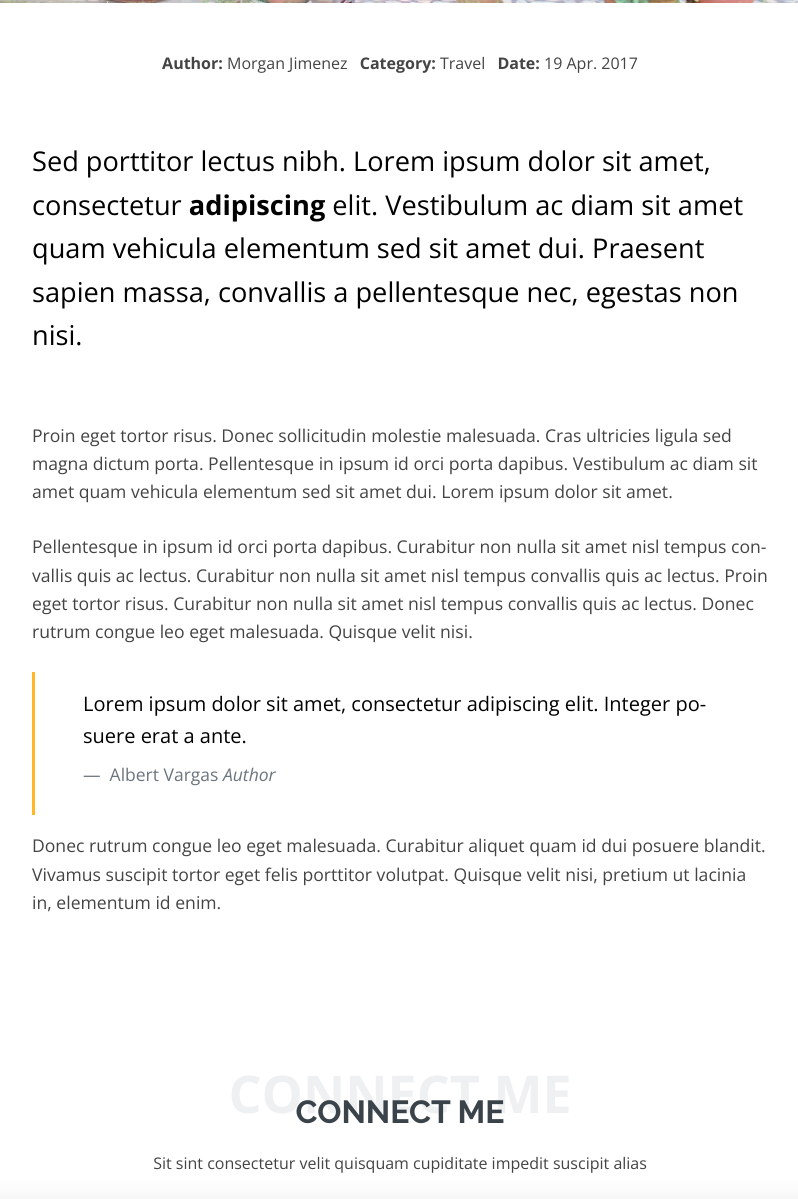
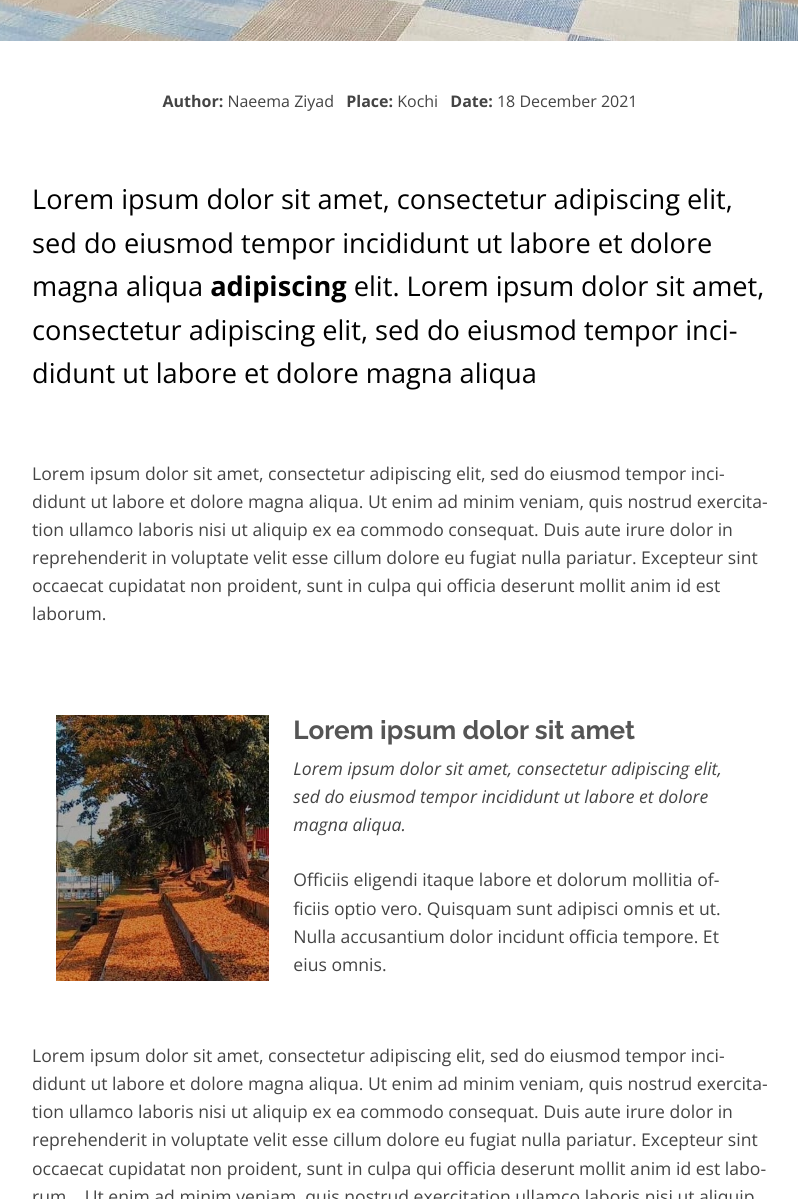
Before and after one commit to naeema-19/blog_cs, a plain HTML site: page blog-single.html in a window 1280 px wide. Shown: the part 1601-2800 px from the top of the page, without its empty margins (240-1038 px from the left). Drawn offline with nearby package versions, Linux system fonts and the light colour scheme.

Commit message:
Update blog-single.html

```diff
--- a/blog-single.html
+++ b/blog-single.html
@@ -37,16 +37,9 @@
 
     <nav id="navbar" class="navbar">
       <ul>
-        <li><a class="nav-link scrollto active" href="#hero">Home</a></li>
-        <li><a class="nav-link scrollto" href="#about">About</a></li>
+        <li><a class="nav-link scrollto active" href="index.html">Home</a></li>
         <li><a class="nav-link scrollto " href="index (2).html">Images</a></li>
-        <li class="dropdown"><a href="#blog"><span>My Blogs</span> <i class="bi bi-chevron-down"></i></a>
-          <ul>
-            <li><a href="#">Blog 1</a></li>
-            <li><a href="#">Blog 2</a></li>
-            <li><a href="#">Blog 3</a></li>
-          </ul>
-        </li>
+
         <li><a class="nav-link scrollto" href="#contact">Contact</a></li>
       </ul>
       <i class="bi bi-list mobile-nav-toggle"></i>
@@ -57,9 +50,9 @@
   <!-- ======= Hero Section ======= -->
   <section id="hero">
     <div class="hero-container">
-      <h1>Laura Thomson</h1>
-      <h2>I'm a Professional Photographer In New York City</h2>
-      <a href="#about" class="btn-scroll scrollto" title="Scroll Down"><i class="bx bx-chevron-down"></i></a>
+      <h1>MY IEEE JOURNEY</h1>
+      <h2>Lorem ipsum dolor sit amet</h2>
+      <a href="#blog" class="btn-scroll scrollto" title="Scroll Down"><i class="bx bx-chevron-down"></i></a>
     </div>
   </section><!-- End Hero -->
 
@@ -67,12 +60,12 @@
 
 
       <!-- ======= Blog Single ======= -->
-      <section class="news-single nav-arrow-b">
+      <section id="blog" class="news-single nav-arrow-b">
         <div class="container">
           <div class="row">
             <div class="col-sm-12">
               <div class="news-img-box">
-                <img src="assets/img/A2.jpeg" alt="" class="img-fluid">
+                <img src="assets/img/A14.jpeg" alt="" class="img-fluid">
               </div>
             </div>
             <div class="col-md-10 offset-md-1 col-lg-8 offset-lg-2">
@@ -80,48 +73,79 @@
                 <ul class="list-inline text-center color-a">
                   <li class="list-inline-item mr-2">
                     <strong>Author: </strong>
-                    <span class="color-text-a">Morgan Jimenez</span>
+                    <span class="color-text-a">Naeema Ziyad</span>
                   </li>
                   <li class="list-inline-item mr-2">
-                    <strong>Category: </strong>
-                    <span class="color-text-a">Travel</span>
+                    <strong>Place:</strong>
+                    <span class="color-text-a">Kochi</span>
                   </li>
                   <li class="list-inline-item">
                     <strong>Date: </strong>
-                    <span class="color-text-a">19 Apr. 2017</span>
+                    <span class="color-text-a">18 December 2021</span>
                   </li>
                 </ul>
               </div>
               <div class="post-content color-text-a">
                 <p class="post-intro">
-                  Sed porttitor lectus nibh. Lorem ipsum dolor sit amet, consectetur
-                  <strong>adipiscing</strong> elit. Vestibulum ac diam sit amet quam vehicula elementum sed sit amet dui.
-                  Praesent sapien massa, convallis a pellentesque nec, egestas non nisi.
+                  Lorem ipsum dolor sit amet, consectetur adipiscing elit, sed do eiusmod tempor incididunt ut labore et dolore
+                  magna aliqua
+                  <strong>adipiscing</strong> elit. Lorem ipsum dolor sit amet, consectetur adipiscing elit, sed do eiusmod tempor incididunt ut labore et dolore
+                  magna aliqua
                 </p>
                 <p>
-                  Proin eget tortor risus. Donec sollicitudin molestie malesuada. Cras ultricies ligula sed magna dictum
-                  porta. Pellentesque
-                  in ipsum id orci porta dapibus. Vestibulum ac diam sit amet quam vehicula elementum sed sit amet
-                  dui. Lorem ipsum dolor sit amet.
+                  Lorem ipsum dolor sit amet, consectetur adipiscing elit, sed do eiusmod tempor incididunt ut labore et dolore
+                  magna aliqua. Ut enim ad minim veniam, quis nostrud exercitation ullamco laboris nisi ut aliquip ex ea commodo
+                  consequat.
+                  Duis aute irure dolor in reprehenderit in voluptate velit esse cillum dolore eu fugiat nulla pariatur.
+                   Excepteur sint occaecat cupidatat non proident, sunt in culpa qui officia deserunt mollit anim id est laborum.
                 </p>
+    <section id="about" class="about">
+      <div class="container" data-aos="fade-up">
+
+        <div class="row">
+          <div class="col-lg-4">
+            <img src="assets/img/overlay-bg.jpeg" class="img-fluid" alt="">
+          </div>
+          <div class="col-lg-8 pt-4 pt-lg-0 content">
+            <h3>Lorem ipsum dolor sit amet</h3>
+            <p class="fst-italic">
+              Lorem ipsum dolor sit amet, consectetur adipiscing elit, sed do eiusmod tempor incididunt ut labore et dolore
+              magna aliqua.
+            </p>
+            <p>
+              Officiis eligendi itaque labore et dolorum mollitia officiis optio vero.
+               Quisquam sunt adipisci omnis et ut. Nulla accusantium dolor incidunt officia tempore.
+               Et eius omnis.
+              </p>
+          </div>
+        </div>
+
+      </div>
+    </section><!-- End About Section -->
                 <p>
-                  Pellentesque in ipsum id orci porta dapibus. Curabitur non nulla sit amet nisl tempus convallis quis ac
-                  lectus. Curabitur
-                  non nulla sit amet nisl tempus convallis quis ac lectus. Proin eget tortor risus. Curabitur non
-                  nulla sit amet nisl tempus convallis quis ac lectus. Donec rutrum congue leo eget malesuada.
-                  Quisque velit nisi.
+                  Lorem ipsum dolor sit amet, consectetur adipiscing elit, sed do eiusmod tempor incididunt ut labore et dolore
+                  magna aliqua. Ut enim ad minim veniam, quis nostrud exercitation ullamco laboris nisi ut aliquip ex ea commodo
+                  consequat.
+                  Duis aute irure dolor in reprehenderit in voluptate velit esse cillum dolore eu fugiat nulla pariatur.
+                   Excepteur sint occaecat cupidatat non proident, sunt in culpa qui officia deserunt mollit anim id est laborum.
+                . Ut enim ad minim veniam, quis nostrud exercitation ullamco laboris nisi ut aliquip ex ea commodo
+                  consequat.
+                  Duis aute irure dolor in reprehenderit in voluptate velit esse cillum dolore eu fugiat nulla pariatur.
+                   Excepteur sint occaecat cupidatat non proident, sunt in culpa qui officia deserunt mollit anim id est laborum.
                 </p>
                 <blockquote class="blockquote">
-                  <p class="mb-4">Lorem ipsum dolor sit amet, consectetur adipiscing elit. Integer posuere erat a ante.</p>
-                  <footer class="blockquote-footer">
-                    <strong>Albert Vargas</strong>
-                    <cite title="Source Title">Author</cite>
+                  <p class="mb-4">Ut enim ad minim veniam, quis nostrud exercitation ullamco laboris nisi ut aliquip ex ea commodo
+                    consequat.
+                    <footer class="blockquote-footer">
+                    <strong> Ut enim ad minim</strong>
+                    <cite title="Source Title">Lorem ipsum</cite>
                   </footer>
                 </blockquote>
                 <p>
-                  Donec rutrum congue leo eget malesuada. Curabitur aliquet quam id dui posuere blandit. Vivamus suscipit
-                  tortor eget felis
-                  porttitor volutpat. Quisque velit nisi, pretium ut lacinia in, elementum id enim.
+                  Ut enim ad minim veniam, quis nostrud exercitation ullamco laboris nisi ut aliquip ex ea commodo
+                  consequat.Ut enim ad minim veniam, quis nostrud exercitation ullamco laboris nisi ut aliquip ex ea commodo
+                  consequat.Ut enim ad minim veniam, quis nostrud exercitation ullamco laboris nisi ut aliquip ex ea commodo
+                  consequat.
                 </p>
               </div>
 
```
